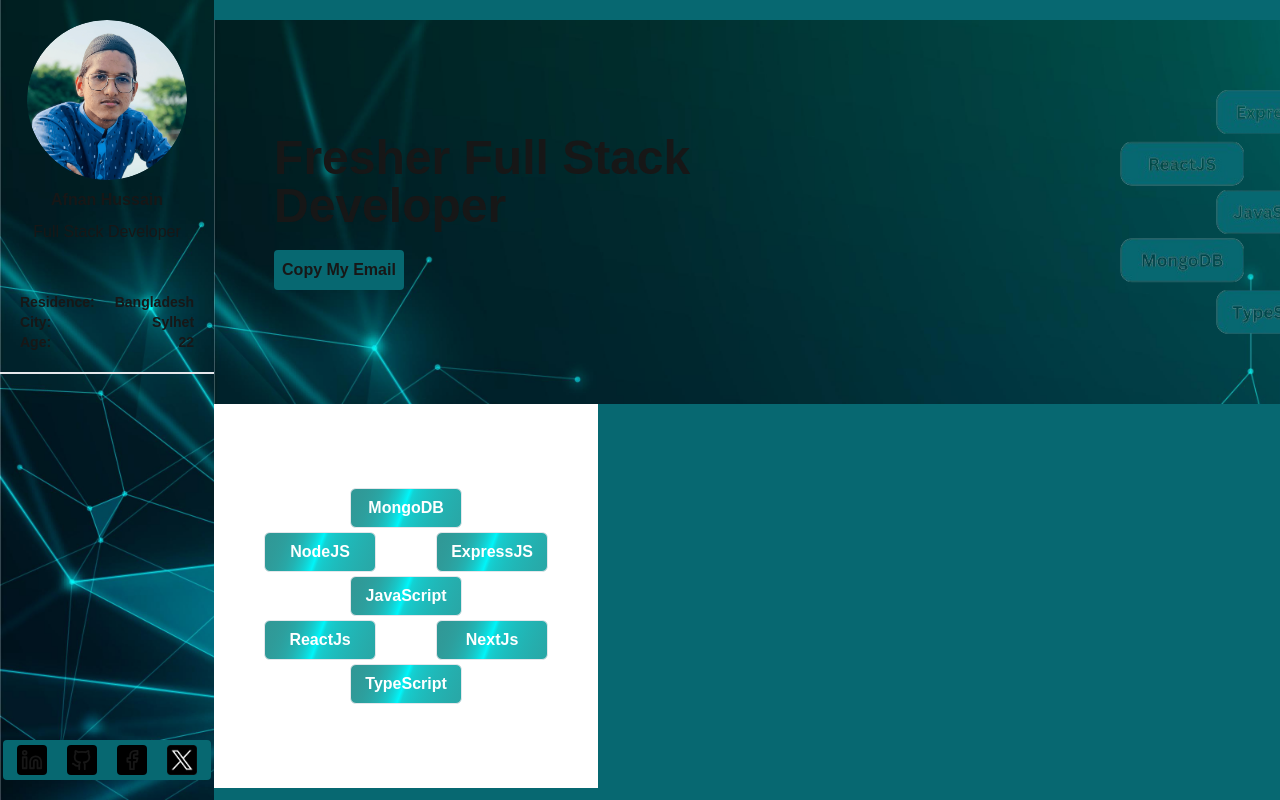
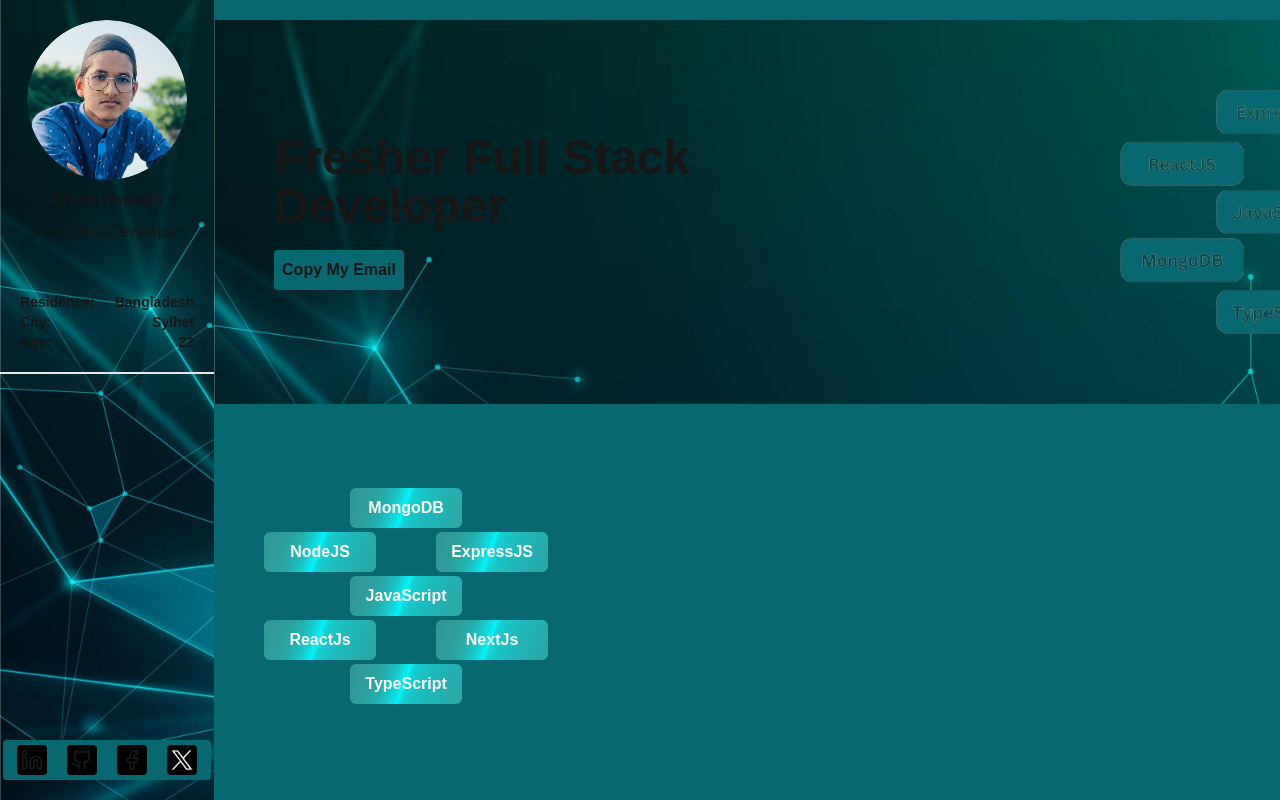
Before and after one commit to afnanhussain2002/my-portfolio, a Next.js app: page / in a window 1280 px wide. Shown: the top 800 px of the page. Built offline with nearby package versions, Linux system fonts and the light colour scheme.

Commit message:
change some design of css

```diff
--- a/components/ShimmerBg.tsx
+++ b/components/ShimmerBg.tsx
@@ -5,7 +5,7 @@ interface ShimmerBgProps {
   }
 const ShimmerBg: React.FC<ShimmerBgProps> = ({text}) => {
   return (
-    <div className='font-bold bg-[#076871] p-2 text-white w-28 h-10 text-center inline-flex animate-shimmer items-center justify-center rounded-md border bg-[linear-gradient(110deg,#319795,45%,#00F5F9,55%,#319795)] bg-[length:200%_100%] px-6 transition-colors focus:outline-none focus:ring-2 focus:ring-slate-400 focus:ring-offset-2 focus:ring-offset-slate-50'>
+    <div className='font-bold bg-[#076871] p-2 text-white w-28 h-10 text-center border-none inline-flex animate-shimmer items-center justify-center rounded-md border bg-[linear-gradient(110deg,#319795,45%,#00F5F9,55%,#319795)] bg-[length:200%_100%] px-6 transition-colors focus:outline-none focus:ring-2 focus:ring-slate-400 focus:ring-offset-2 focus:ring-offset-slate-50'>
      {text}
     </div>
   )
--- a/components/TechStack.tsx
+++ b/components/TechStack.tsx
@@ -4,7 +4,7 @@ import ShimmerBg from './ShimmerBg'
 
 const TechStack = () => {
   return (
-    <div className='bg-white w-96 h-96 text-black flex justify-center items-center'>
+    <div className='w-96 h-96  flex justify-center items-center'>
      <div className=' w-full h-full p-5 flex flex-col justify-center items-center space-y-1'>
         <ShimmerBg text='MongoDB'/>
         <div className='w-full flex justify-around'>
```
